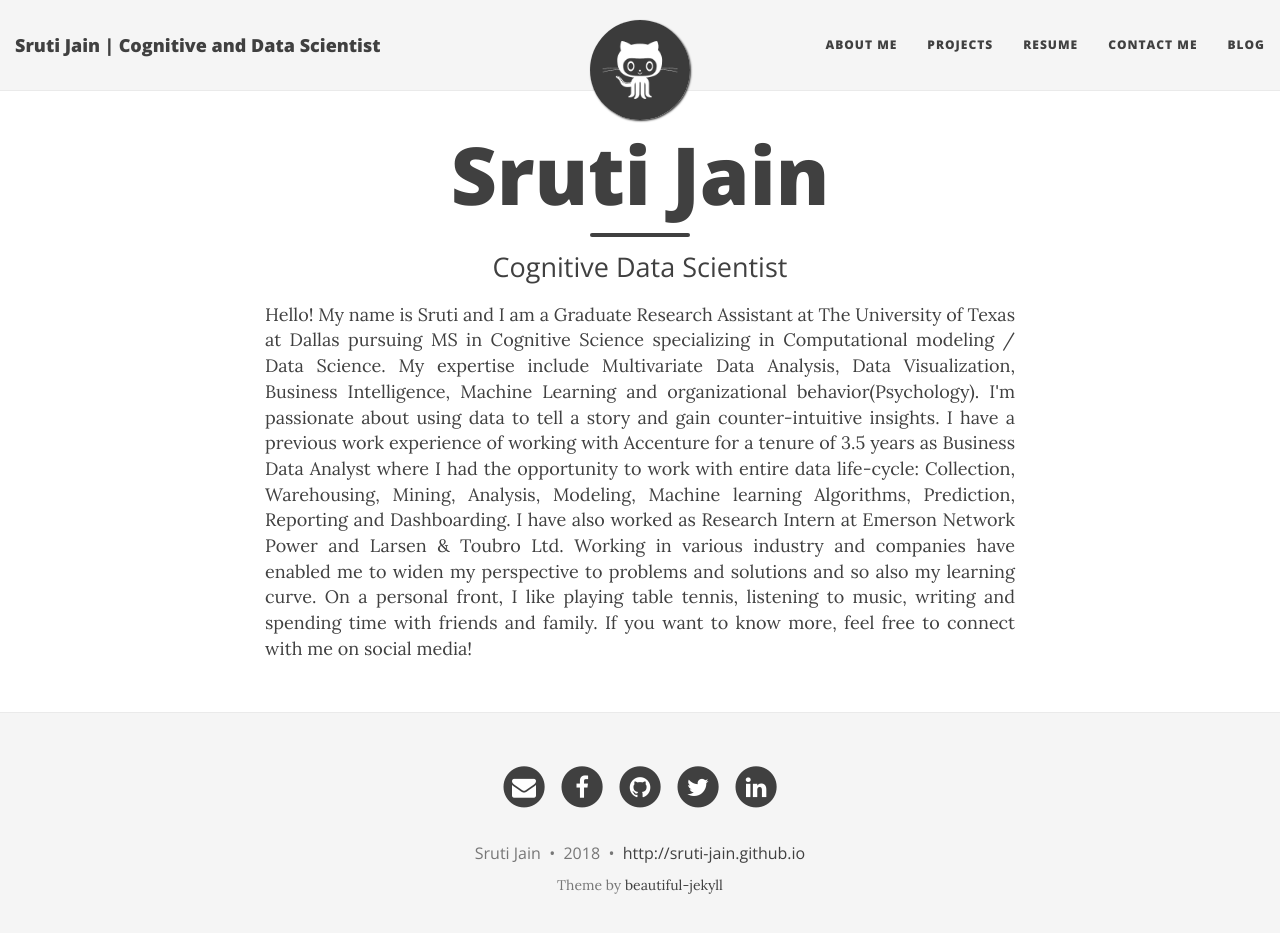
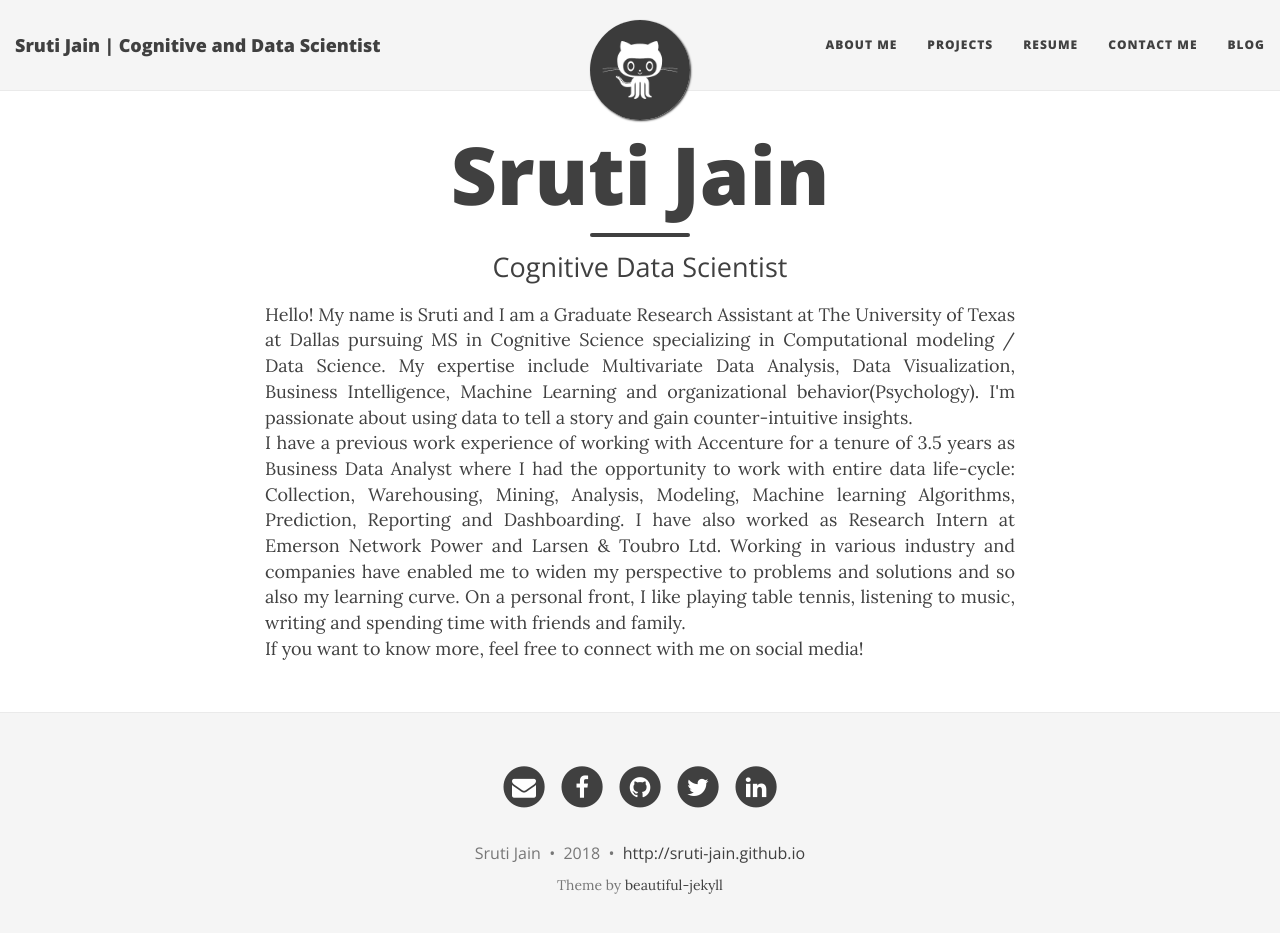
Before and after one commit to sruti-jain/sruti-jain.github.io, a Jekyll site: the page built from aboutme.md, in a window 1280 px wide and 946 px high. Shown: the top 933 px of the window. Built offline with Jekyll 4.4.1, drawn with Linux system fonts in a browser that asks for light colours; nearby versions of some CDN libraries.

Commit message:
Update aboutme.md

```diff
--- a/aboutme.md
+++ b/aboutme.md
@@ -6,9 +6,9 @@
 
 
 <div style="text-align: justify">
-Hello! My name is Sruti and I am a Graduate Research Assistant at The University of Texas at Dallas pursuing MS in Cognitive Science specializing in Computational modeling / Data Science. My expertise include Multivariate Data Analysis, Data Visualization, Business Intelligence, Machine Learning and organizational behavior(Psychology). I'm passionate about using data to tell a story and gain counter-intuitive insights.
+Hello! My name is Sruti and I am a Graduate Research Assistant at The University of Texas at Dallas pursuing MS in Cognitive Science specializing in Computational modeling / Data Science. My expertise include Multivariate Data Analysis, Data Visualization, Business Intelligence, Machine Learning and organizational behavior(Psychology). I'm passionate about using data to tell a story and gain counter-intuitive insights. </div>
 
-I have a previous work experience of working with Accenture for a tenure of 3.5 years as Business Data Analyst where I had the opportunity to work with entire data life-cycle: Collection, Warehousing, Mining, Analysis, Modeling, Machine learning Algorithms, Prediction, Reporting and Dashboarding. I have also worked as Research Intern at Emerson Network Power and Larsen & Toubro Ltd. Working in various industry and companies have enabled me to widen my perspective to problems and solutions and so also my learning curve. On a personal front, I like playing table tennis, listening to music, writing and spending time with friends and family.
+<div style="text-align: justify"> I have a previous work experience of working with Accenture for a tenure of 3.5 years as Business Data Analyst where I had the opportunity to work with entire data life-cycle: Collection, Warehousing, Mining, Analysis, Modeling, Machine learning Algorithms, Prediction, Reporting and Dashboarding. I have also worked as Research Intern at Emerson Network Power and Larsen & Toubro Ltd. Working in various industry and companies have enabled me to widen my perspective to problems and solutions and so also my learning curve. On a personal front, I like playing table tennis, listening to music, writing and spending time with friends and family.
+</div>
 
-If you want to know more, feel free to connect with me on social media!
-</div>
+<div style="text-align: justify"> If you want to know more, feel free to connect with me on social media! </div>
```
